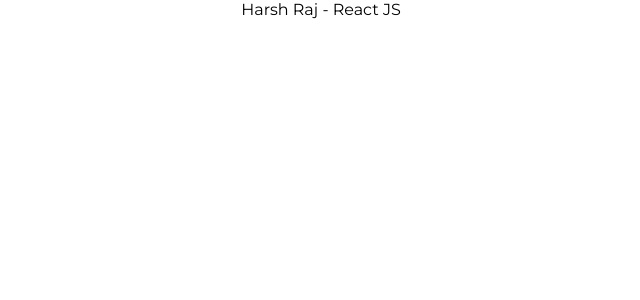
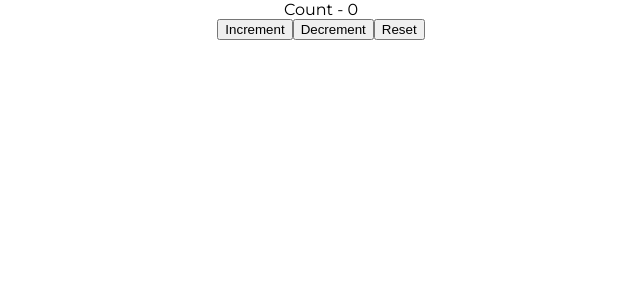
Before and after one commit to harshrajhrj/react-grasp, a React (Create React App) app: page / in a window 1280 px wide. Shown: the top 300 px of the page, without its empty margins (319-959 px from the left). Built offline with nearby package versions, Linux system fonts and the light colour scheme; the HTML template or start-up script is replaced by a standard one.

Commit message:
learning useReducer

```diff
--- a/src/App.js
+++ b/src/App.js
@@ -10,6 +10,7 @@ import { UseEffectUpdateTitle } from './components/useEffect/UseEffectUpdateTitl
 import { UseStateWithArray } from './components/useState/UseStateWithArray';
 import { UseStateWithObject } from './components/useState/UseStateWithObject';
 import { UseStateWithPreviousState } from './components/useState/UseStateWithPreviousState';
+import { UseReducerCounter } from './components/useReducer/UseReducerCounter';
 
 /**
  * The `.createContext()` helps in maintaining context(or values) at any level of
@@ -31,11 +32,12 @@ function App() {
         {/* <UseEffectInterval /> */}
         {/* <UseEffectFetch /> */}
         {/* <UseEffectFetchIndividual /> */}
-        <UserContext.Provider value={'Harsh Raj'}>
+        {/* <UserContext.Provider value={'Harsh Raj'}>
           <TechContext.Provider value={'React JS'}>
             <ComponentA />
           </TechContext.Provider>
-        </UserContext.Provider>
+        </UserContext.Provider> */}
+        <UseReducerCounter />
       </div>
     </>
   );
--- /dev/null
+++ b/src/components/useReducer/UseReducerCounter.js
@@ -0,0 +1,60 @@
+import { useReducer } from 'react'
+
+const initialState = 0;
+const reducer = (state, action) => {
+    switch (action) {
+        case 'increment':
+            return state + 1
+        case 'decrement':
+            return state - 1
+        case 'reset':
+            return initialState
+        default:
+            return state
+    }
+}
+
+/**
+ * The following snippet uses `useReducer` hook to maintain the state of `count` variable with
+ * the help of `dispatch` method. We pass an action into dispatch method that is invoked inside
+ * the component, based on the action we can see the state transitions.
+ * Digging into workflow, `useReducer` returns [`state`, `dispatch`] where
+ * `dispatch` method helps to change the value of `state`.
+ * ---
+ * `useReducer` accepts two params:
+ * @param reducer function
+ * @param initialState assigned to `0`
+ * @example
+ * const initialState = 0;
+ * const [count, dispatch] = useReducer(reducer, initialState);
+ *
+ * `reducer` function makes the transition of states based on the action
+ * `reducer` function accepts two params further:
+ * @param state
+ * @param action
+ * @example
+ * const reducer = (state, action) => {
+    switch (action) {
+        case 'increment':
+            return state + 1
+        case 'decrement':
+            return state - 1
+        case 'reset':
+            return initialState
+        default:
+            return state
+    }
+}
+ * @returns
+ */
+export const UseReducerCounter = () => {
+    const [count, dispatch] = useReducer(reducer, initialState);
+    return (
+        <div>
+            <div>Count - {count}</div>
+            <button onClick={() => dispatch('increment')}>Increment</button>
+            <button onClick={() => dispatch('decrement')}>Decrement</button>
+            <button onClick={() => dispatch('reset')}>Reset</button>
+        </div>
+    )
+}
```
